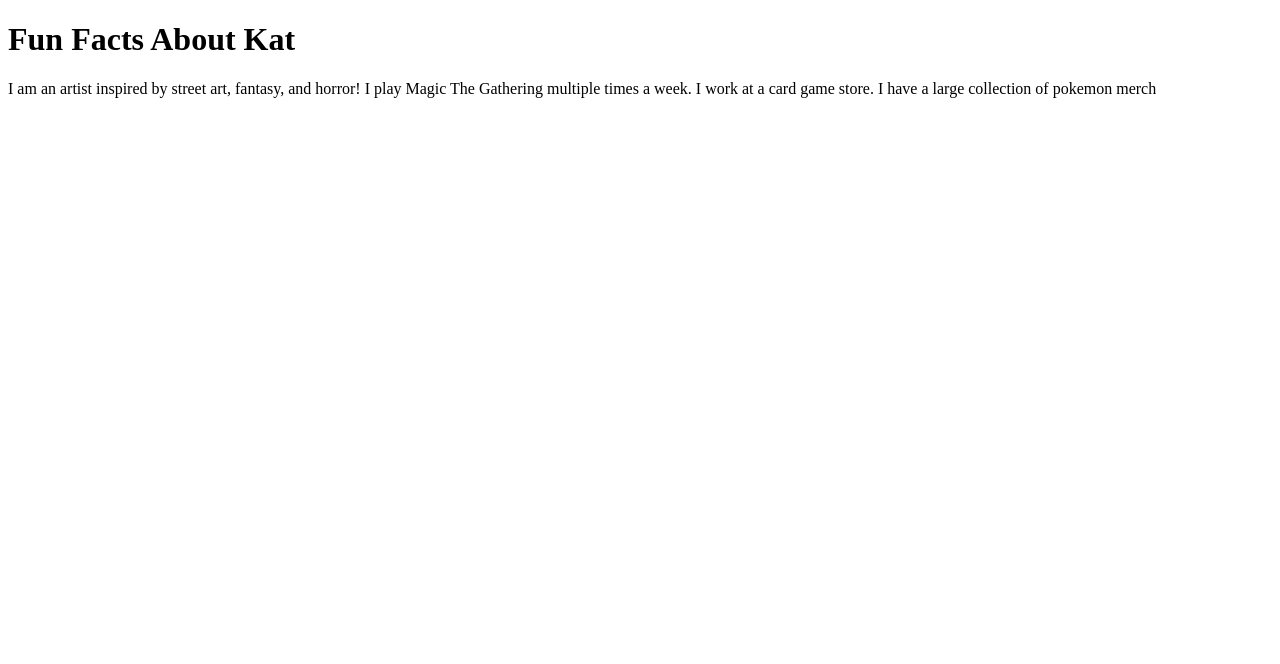
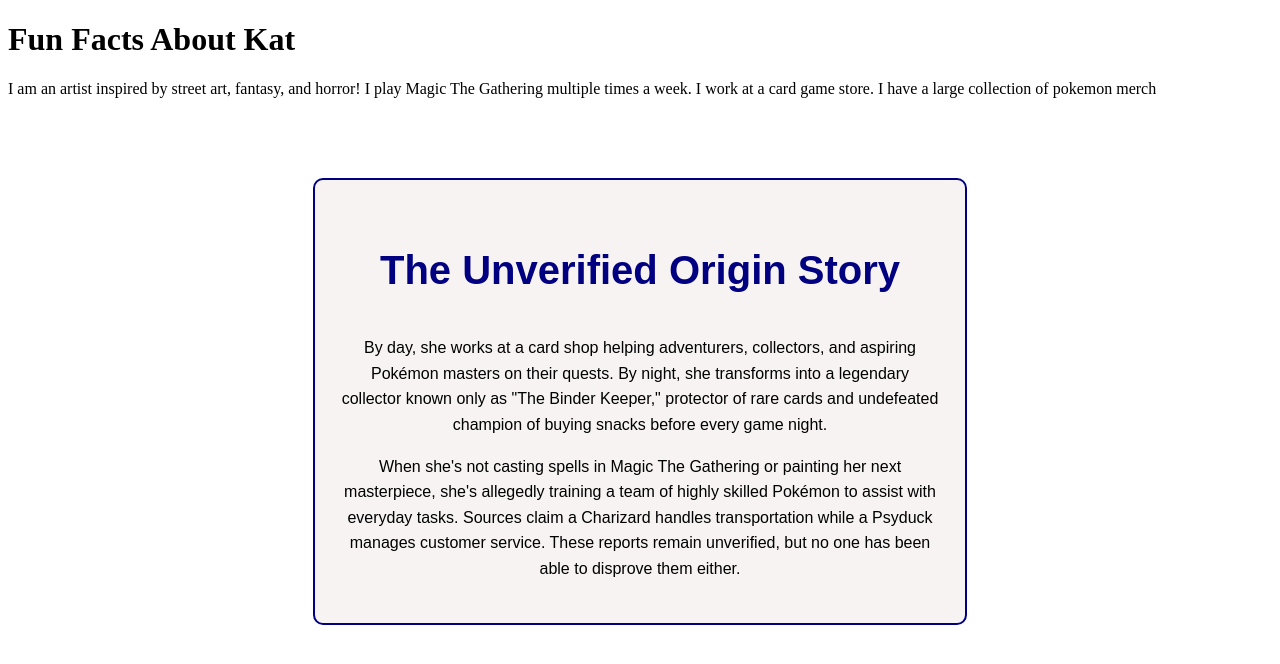
Before and after one commit to Kerrickson/cohort-web-52-demo, a plain HTML site: page index.html in a window 1280 px wide. Drawn offline with Linux system fonts and the light colour scheme.

Commit message:
final draft

```diff
--- a/index.html
+++ b/index.html
@@ -3,6 +3,7 @@
 <head>
     <meta charset="UTF-8">
     <title>All About Kat</title>
+    <link rel="stylesheet" href="style.css">
 </head>
 <body>
 <h1>
@@ -23,5 +24,12 @@
 <p4>
     I have a large collection of pokemon merch
 </p4>
+
+<section>
+    <h2>The Unverified Origin Story</h2>
+    <p>By day, she works at a card shop helping adventurers, collectors, and aspiring Pokémon masters on their quests. By night, she transforms into a legendary collector known only as "The Binder Keeper," protector of rare cards and undefeated champion of buying snacks before every game night.
+    <p>When she's not casting spells in Magic The Gathering or painting her next masterpiece, she's allegedly training a team of highly skilled Pokémon to assist with everyday tasks. Sources claim a Charizard handles transportation while a Psyduck manages customer service. These reports remain unverified, but no one has been able to disprove them either.</p>
+</section>
+
 </body>
 </html>
--- a/style.css
+++ b/style.css
@@ -0,0 +1,17 @@
+
+section{
+    width:600px;
+    margin:0 auto;
+    margin-top:80px;
+    text-align:center;
+    line-height: 1.6;
+    background-color: #f8f3f3;
+    border:2px solid navy;
+    border-radius: 10px;
+    padding:25px;
+    font-family:Arial, Helvetica, sans-serif;
+}
+h2{
+    color:navy;
+    font-size:40px;
+}
```
